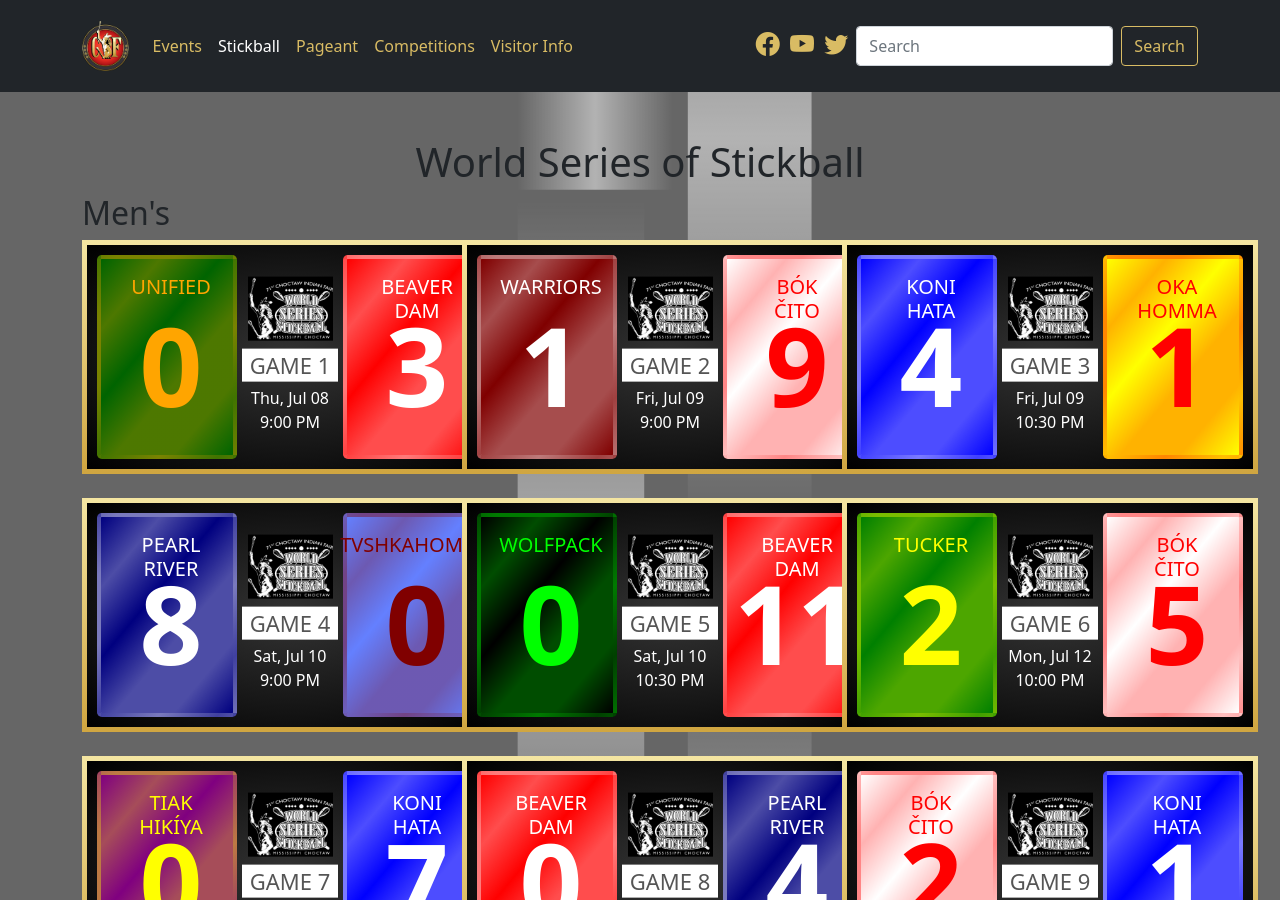
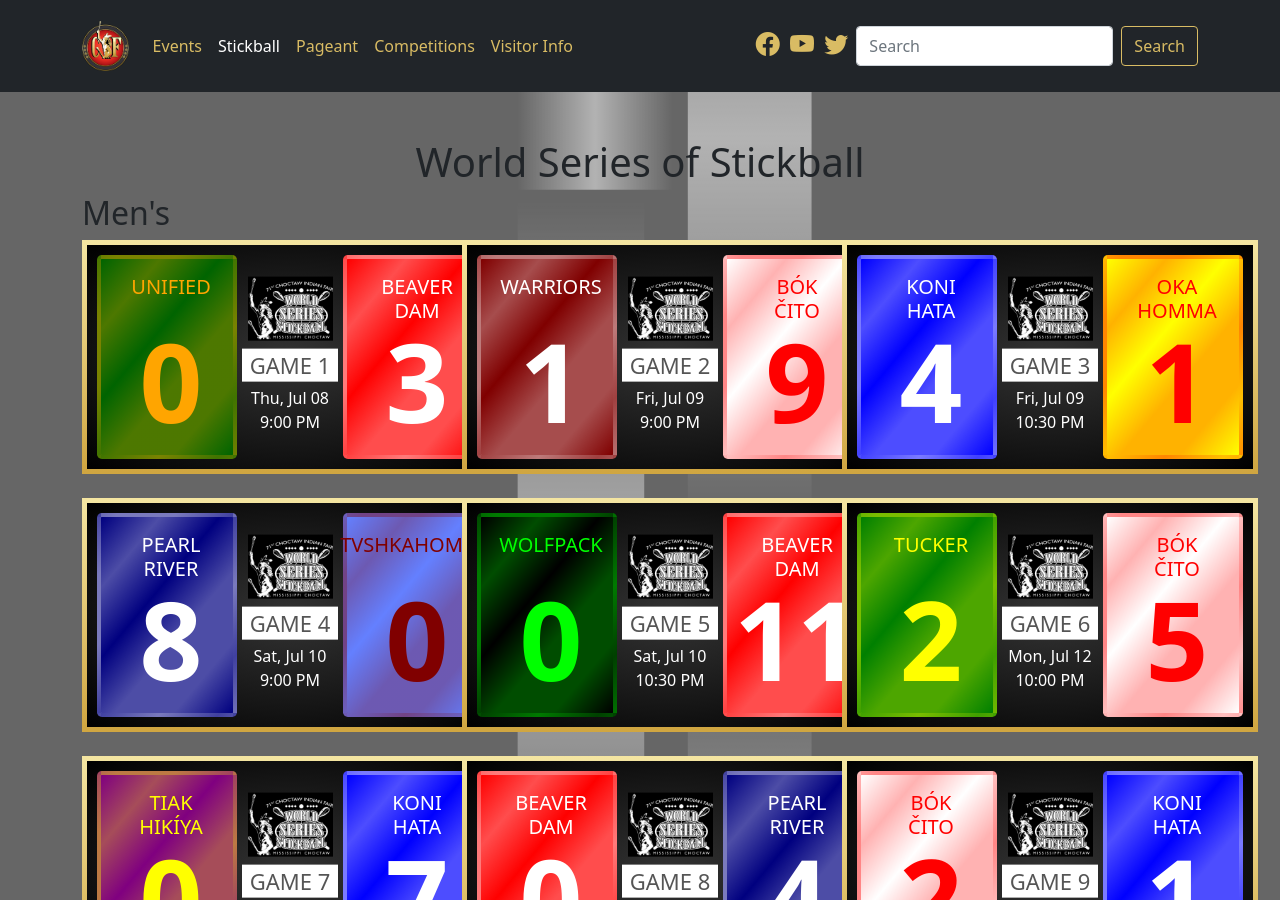
Before and after one commit to smattera/smattera.github.io, a Jekyll site: the page built from stickball/index.md, in a window 1280 px wide and 900 px high. Built offline with Jekyll 4.4.1, drawn with Linux system fonts in a browser that asks for light colours; nearby versions of some CDN libraries.

Commit message:
Update game.html

```diff
--- a/_includes/game.html
+++ b/_includes/game.html
@@ -21,7 +21,7 @@
     <div class="position-absolute top-50 start-0 translate-middle-y rounded-3" style="width: 140px; height: 204px; background: linear-gradient(130deg, rgba({{ include.t1c2 }}, 0), rgba({{ include.t1c2 }}, 0.3), rgba({{ include.t1c2 }}, 0), rgba({{ include.t1c2 }}, 0.3), rgba({{ include.t1c2 }}, 0.3), rgba({{ include.t1c2 }}, 0)), rgba({{ include.t1c }}, 1); color: rgba({{ include.t1c2 }},1); margin-left: 10px; border: 4px solid rgba({{ include.t1c2 }}, 0.25);">
       <div class="position-relative fw-bold" style="width:140px;height:204px;">
         <p class="h5 pt-3 position-absolute top-0 start-50 translate-middle-x">{{ include.t1 }}</p>
-        <p class="pt-2 position-absolute bottom-0 start-50 translate-middle-x" style="font-size: 110px;">{{ include.t1s }}</p>
+        <p class="mb-0 position-absolute bottom-0 start-50 translate-middle-x" style="font-size: 110px;">{{ include.t1s }}</p>
       </div>
     </div>
     <div class="position-absolute top-50 start-50 translate-middle" style="width: 96px;">
@@ -34,7 +34,7 @@
     <div class="position-absolute top-50 end-0 translate-middle-y rounded-3" style="width: 140px; height: 204px; background: linear-gradient(130deg, rgba({{ include.t2c2 }}, 0), rgba({{ include.t2c2 }}, 0.3), rgba({{ include.t2c2 }}, 0), rgba({{ include.t2c2 }}, 0.3), rgba({{ include.t2c2 }}, 0.3), rgba({{ include.t2c2 }}, 0)), rgba({{ include.t2c }}, 1.0); white; color: rgba({{ include.t2c2 }},1);margin-right: 10px; border: 4px solid rgba({{ include.t2c2 }}, 0.25);">
       <div class="position-relative fw-bold" style="width:140px;height:204px;">
         <p class="h5 pt-3 position-absolute top-0 start-50 translate-middle-x">{{ include.t2 }}</p>
-        <p class="pt-2 position-absolute bottom-0 start-50 translate-middle-x" style="font-size: 110px;">{{ include.t2s }}</p>
+        <p class="mb-0 position-absolute bottom-0 start-50 translate-middle-x" style="font-size: 110px;">{{ include.t2s }}</p>
       </div>
     </div>
   </div>
```
